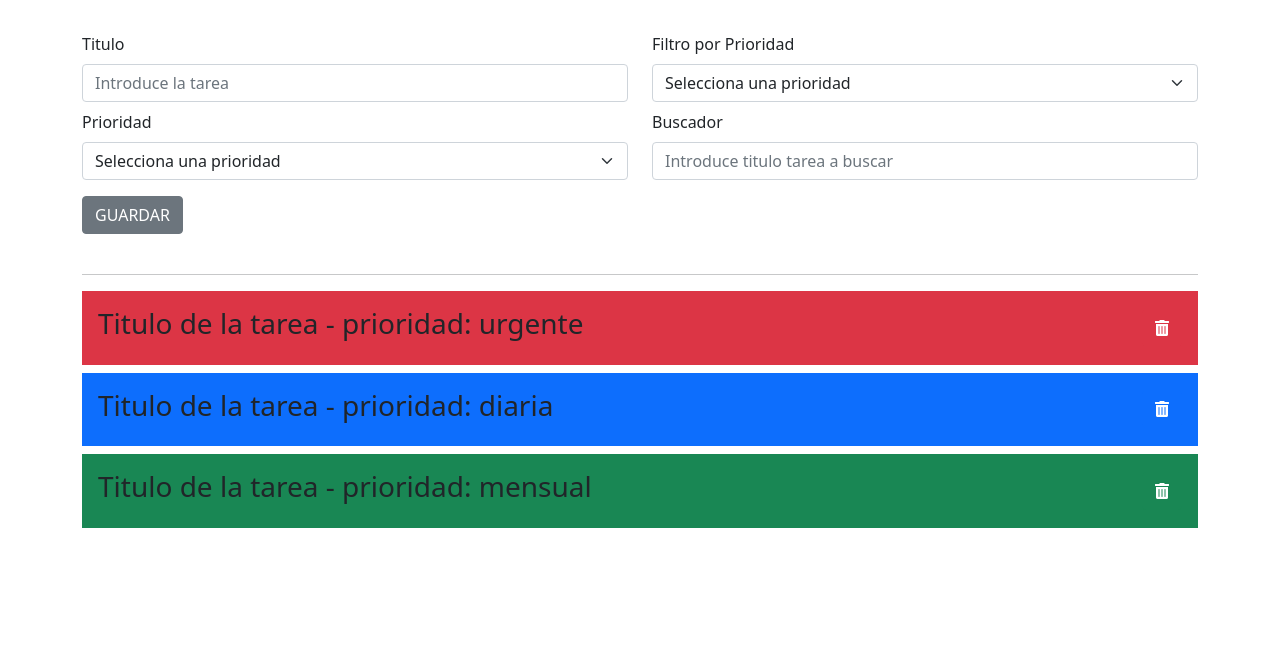
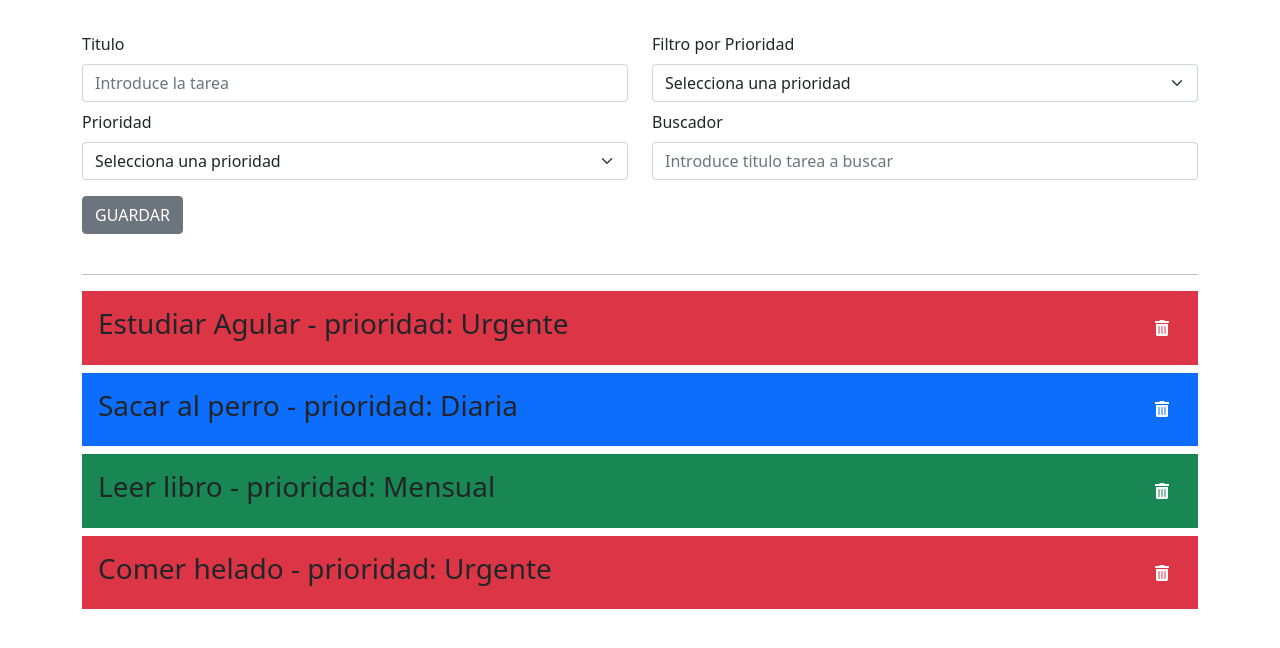
Before and after one commit to jimenahernando/todoApp, an Angular app: page / in a window 1280 px wide. Shown: the top 648 px of the page. Built offline with nearby package versions, Linux system fonts and the light colour scheme.

Commit message:
listaTareas: funcionalidad. Creo interface tarea

```diff
--- a/src/app/app.component.html
+++ b/src/app/app.component.html
@@ -11,6 +11,6 @@
   </header>
   <main>
     <!-- listatareas -->
-    <app-listatareas></app-listatareas>
+    <app-listatareas [tareas]="arrTareas" (tareaBorrada)="onDeleteTarea($event)"></app-listatareas>
   </main>
 </div>
--- a/src/app/app.component.ts
+++ b/src/app/app.component.ts
@@ -1,4 +1,5 @@
 import { Component } from '@angular/core';
+import { Tarea } from './interfaces/tarea.interface'
 
 @Component({
   selector: 'app-root',
@@ -7,4 +8,38 @@ import { Component } from '@angular/core';
 })
 export class AppComponent {
   title = 'todoApp';
+
+  arrTareas : Tarea[];
+
+  constructor(){
+    this.arrTareas = [
+      {
+        id: 1,
+        title: 'Estudiar Agular',
+        priority: 'urgente'
+      },
+      {
+        id: 2,
+        title: 'Sacar al perro',
+        priority: 'diaria'
+      },
+      {
+        id: 3,
+        title: 'Leer libro',
+        priority: 'mensual'
+      },
+      {
+        id: 4,
+        title: 'Comer helado',
+        priority: 'urgente'
+      },
+    ]
+  }
+  onDeleteTarea($event: any){
+    console.log($event);
+    this.arrTareas = this.arrTareas.filter(tarea =>{
+      return tarea.id !== $event;
+    });
+    console.log(this.arrTareas);
+  }
 }
--- a/src/app/components/listatareas/listatareas.component.css
+++ b/src/app/components/listatareas/listatareas.component.css
@@ -0,0 +1,4 @@
+article span{
+    /* porque del formulario viene con Mayuscula */
+    text-transform: capitalize;
+}
--- a/src/app/components/listatareas/listatareas.component.html
+++ b/src/app/components/listatareas/listatareas.component.html
@@ -1,6 +1,6 @@
 <hr>
 <section>
-    <article class="bg-danger p-3 d-flex justify-content-between align-items-center mb-2">
+    <!-- <article class="bg-danger p-3 d-flex justify-content-between align-items-center mb-2">
         <h3>Titulo de la tarea - prioridad: urgente</h3>
         <button class="btn btn-danger"><i class="fas fa-trash-alt"></i></button>
     </article>
@@ -11,5 +11,12 @@
     <article class="bg-success p-3 d-flex justify-content-between align-items-center mb-2">
         <h3>Titulo de la tarea - prioridad: mensual</h3>
         <button class="btn btn-success"><i class="fas fa-trash-alt"></i></button>
+    </article> -->
+
+    <!-- SUPERFICIE ITERABLE -->
+    <article class="bg-success p-3 d-flex justify-content-between align-items-center mb-2" *ngFor="let tarea of tareas" [ngClass]="{ 'bg-danger' : tarea.priority==='urgente' , 'bg-primary' : tarea.priority==='diaria', 'bg-success' : tarea.priority==='mensual'}">
+        <h3>{{tarea.title}} - prioridad: <span>{{tarea.priority}}</span></h3>
+        <button class="btn text-white" (click)="borrarTarea(tarea.id)"><i class="fas fa-trash-alt"></i></button>
     </article>
+
 </section>
--- a/src/app/components/listatareas/listatareas.component.ts
+++ b/src/app/components/listatareas/listatareas.component.ts
@@ -1,4 +1,5 @@
-import { Component, OnInit } from '@angular/core';
+import { Component, EventEmitter, Input, OnInit, Output } from '@angular/core';
+import { Tarea } from 'src/app/interfaces/tarea.interface';
 
 @Component({
   selector: 'app-listatareas',
@@ -7,9 +8,19 @@ import { Component, OnInit } from '@angular/core';
 })
 export class ListatareasComponent implements OnInit {
 
-  constructor() { }
+  @Input() tareas: Tarea[];
+  @Output() tareaBorrada: EventEmitter<number>;
+  constructor() {
+    this.tareas = [];
+    this.tareaBorrada = new EventEmitter();
+  }
 
   ngOnInit(): void {
+    console.log(this.tareas);
   }
 
+  borrarTarea(id: number){
+    // console.log(id);
+    this.tareaBorrada.emit(id);
+  }
 }
--- /dev/null
+++ b/src/app/interfaces/tarea.interface.ts
@@ -0,0 +1,5 @@
+export interface Tarea{
+    id: number;
+    title: string;
+    priority: string;
+}
```
Also changed, not shown: 1 other file (tests, documents, lock files or other folders).
